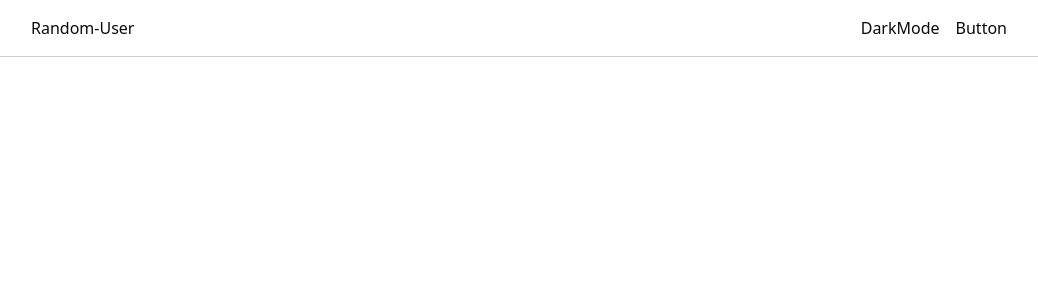
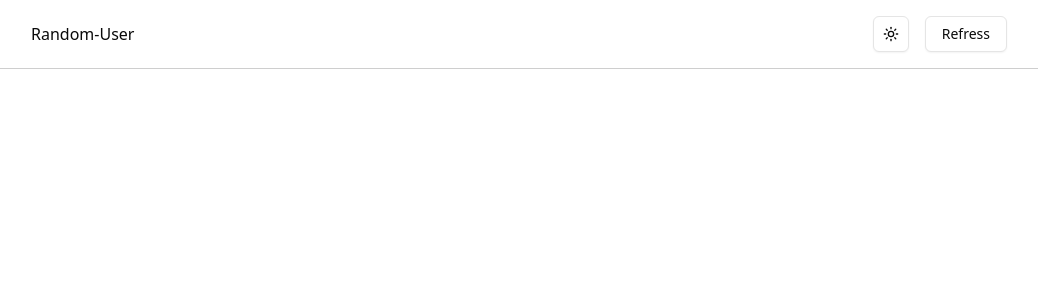
Before and after one commit to gopalsarkar-dev/random-user, a Next.js app: page / in a window 1280 px wide. Shown: the top 300 px of the page, without its empty margins (121-1159 px from the left). Built offline with nearby package versions, Linux system fonts and the light colour scheme.

Commit message:
dark-mode

```diff
--- a/package.json
+++ b/package.json
@@ -10,6 +10,7 @@
     "lint": "next lint"
   },
   "dependencies": {
+    "@radix-ui/react-slot": "^1.1.2",
     "class-variance-authority": "0.7.1",
     "clsx": "2.1.1",
     "ky": "1.7.5",
--- a/src/app/layout.tsx
+++ b/src/app/layout.tsx
@@ -1,5 +1,6 @@
 import TopBar from "@/components/Header/TopBar";
 import "./globals.css";
+import ThemeProvider from "@/components/Header/ThemeProvider";
 
 type RootLayoutProviderProps = {
   children: React.ReactNode;
@@ -7,10 +8,16 @@
 
 const RootLayout = ({ children }: RootLayoutProviderProps) => {
   return (
-    <html lang="en">
+    <html lang="en" suppressHydrationWarning>
       <body>
-        <TopBar />
-        <main>{children}</main>
+        <ThemeProvider
+          attribute="class"
+          defaultTheme="light"
+          enableSystem={false}
+        >
+          <TopBar />
+          <main>{children}</main>
+        </ThemeProvider>
       </body>
     </html>
   );
--- /dev/null
+++ b/src/components/Header/DarkToggle.tsx
@@ -0,0 +1,25 @@
+"use client";
+
+import { useTheme } from "next-themes";
+import { Button } from "../ui/button";
+
+import { MoonStar, Sun } from "lucide-react";
+
+const DarkToggle = () => {
+  const { theme, setTheme } = useTheme();
+
+  const darkToggelFnc = () => {
+    setTheme(theme === "light" ? "dark" : "light");
+  };
+
+  return (
+    <>
+      <Button variant={"outline"} size={"icon"} onClick={darkToggelFnc}>
+        <Sun className="rotate-0 scale-100 transition-all duration-300 ease-in-out dark:-rotate-90 dark:scale-0" />
+        <MoonStar className="absolute -rotate-90 scale-0 transition-all duration-300 ease-in-out dark:rotate-0 dark:scale-100" />
+      </Button>
+    </>
+  );
+};
+
+export default DarkToggle;
--- /dev/null
+++ b/src/components/Header/ThemeProvider.tsx
@@ -0,0 +1,11 @@
+"use client";
+
+import { ThemeProvider as NextThemesProvider } from "next-themes";
+import { ComponentProps } from "react";
+type ThemeProviderProps = ComponentProps<typeof NextThemesProvider>;
+
+const ThemeProvider = ({ children, ...props }: ThemeProviderProps) => {
+  return <NextThemesProvider {...props}>{children}</NextThemesProvider>;
+};
+
+export default ThemeProvider;
--- a/src/components/Header/TopBar.tsx
+++ b/src/components/Header/TopBar.tsx
@@ -1,3 +1,6 @@
+import { Button } from "../ui/button";
+import DarkToggle from "./DarkToggle";
+
 const TopBar = () => {
   return (
     <>
@@ -5,8 +8,8 @@
         <div className="container mx-auto grid max-w-screen-lg grid-flow-col place-items-center justify-between p-4 px-6">
           <div className="">Random-User</div>
           <div className="grid grid-flow-col justify-between gap-4">
-            <div className="">DarkMode</div>
-            <div className="">Button</div>
+            <DarkToggle />
+            <Button variant={"outline"}>Refress</Button>
           </div>
         </div>
       </section>
--- /dev/null
+++ b/src/components/ui/button.tsx
@@ -0,0 +1,57 @@
+import * as React from "react"
+import { Slot } from "@radix-ui/react-slot"
+import { cva, type VariantProps } from "class-variance-authority"
+
+import { cn } from "@/lib/utils"
+
+const buttonVariants = cva(
+  "inline-flex items-center justify-center gap-2 whitespace-nowrap rounded-md text-sm font-medium transition-colors focus-visible:outline-none focus-visible:ring-1 focus-visible:ring-ring disabled:pointer-events-none disabled:opacity-50 [&_svg]:pointer-events-none [&_svg]:size-4 [&_svg]:shrink-0",
+  {
+    variants: {
+      variant: {
+        default:
+          "bg-primary text-primary-foreground shadow hover:bg-primary/90",
+        destructive:
+          "bg-destructive text-destructive-foreground shadow-sm hover:bg-destructive/90",
+        outline:
+          "border border-input bg-background shadow-sm hover:bg-accent hover:text-accent-foreground",
+        secondary:
+          "bg-secondary text-secondary-foreground shadow-sm hover:bg-secondary/80",
+        ghost: "hover:bg-accent hover:text-accent-foreground",
+        link: "text-primary underline-offset-4 hover:underline",
+      },
+      size: {
+        default: "h-9 px-4 py-2",
+        sm: "h-8 rounded-md px-3 text-xs",
+        lg: "h-10 rounded-md px-8",
+        icon: "h-9 w-9",
+      },
+    },
+    defaultVariants: {
+      variant: "default",
+      size: "default",
+    },
+  }
+)
+
+export interface ButtonProps
+  extends React.ButtonHTMLAttributes<HTMLButtonElement>,
+    VariantProps<typeof buttonVariants> {
+  asChild?: boolean
+}
+
+const Button = React.forwardRef<HTMLButtonElement, ButtonProps>(
+  ({ className, variant, size, asChild = false, ...props }, ref) => {
+    const Comp = asChild ? Slot : "button"
+    return (
+      <Comp
+        className={cn(buttonVariants({ variant, size, className }))}
+        ref={ref}
+        {...props}
+      />
+    )
+  }
+)
+Button.displayName = "Button"
+
+export { Button, buttonVariants }
```
Also changed, not shown: 1 other file (tests, documents, lock files or other folders).
